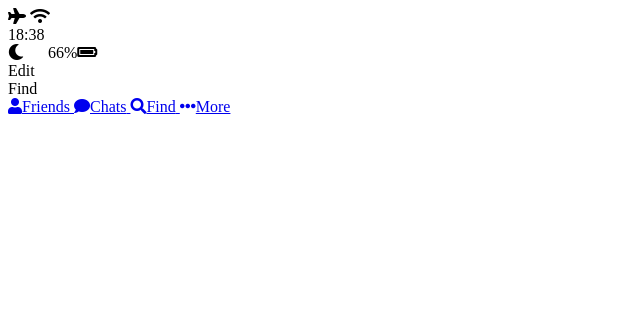
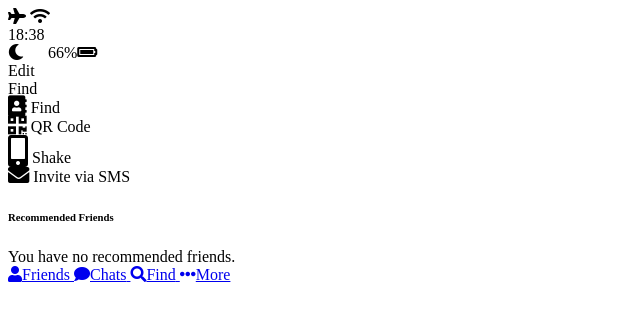
Before and after one commit to khw6314/kakao-clone, a plain HTML site: page find.html in a window 1280 px wide. Shown: the whole page, without its empty margins (0-640 px from the left). Drawn offline with Linux system fonts and the light colour scheme.

Commit message:
find is done

```diff
--- a/find.html
+++ b/find.html
@@ -8,7 +8,7 @@
   <title>Find</title>
 </head>
 <body>
-  <head>
+  <header>
     <div class="header_top"></div>
         <div class="header_colum"></div>
             <i class="fa fa-plane"></i>
@@ -25,10 +25,35 @@
         <div class="header_colum"></div>
             <span class="header_text">Find</span>
 
-
-
-
-  </head>
+  </header>
+  <main class="find">
+    <section class="find_options">
+      <div class="find_option">
+        <i class="fa fa-address-book fa-lg"></i>
+            <span class="find_option-title">Find</span>
+      </div>
+      <div class="find_option">
+        <i class="fa fa-qrcode fa-lg"></i>
+            <span class="find_option-title">QR Code</span>
+      </div>
+      <div class="find_option">
+        <i class="fa fa-mobile-alt fa-2x"></i>
+            <span class="find_option-title">Shake</span>
+      </div>
+      <div class="find_option">
+        <i class="fa fa-envelope fa-lg"></i>
+            <span class="find_option-title">Invite via SMS</span>
+      </div>
+    </section>
+        <section class="find_recommended">
+          <header>
+            <h6 class="recommended_title">Recommended Friends</h6>
+          </header>
+           <div class="recommended_none">
+             <span class="recommended_text">You have no recommended friends.</span>
+           </div>
+        </section>
+  </main>
 
   <nav class="tab-bar">
     <a href="index.html" class="tab-bar_tab">
```
